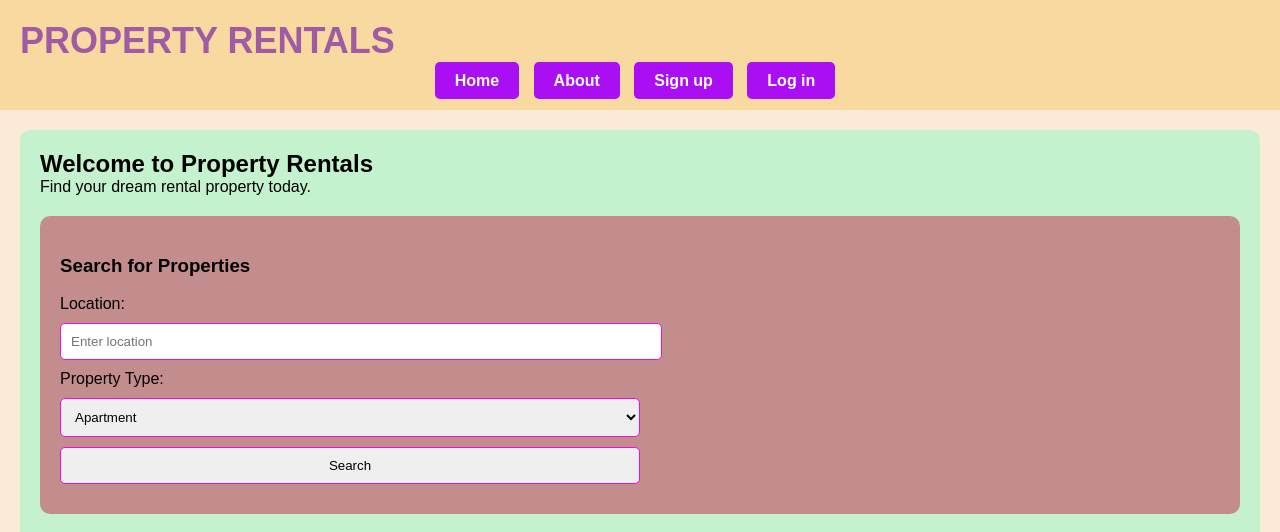
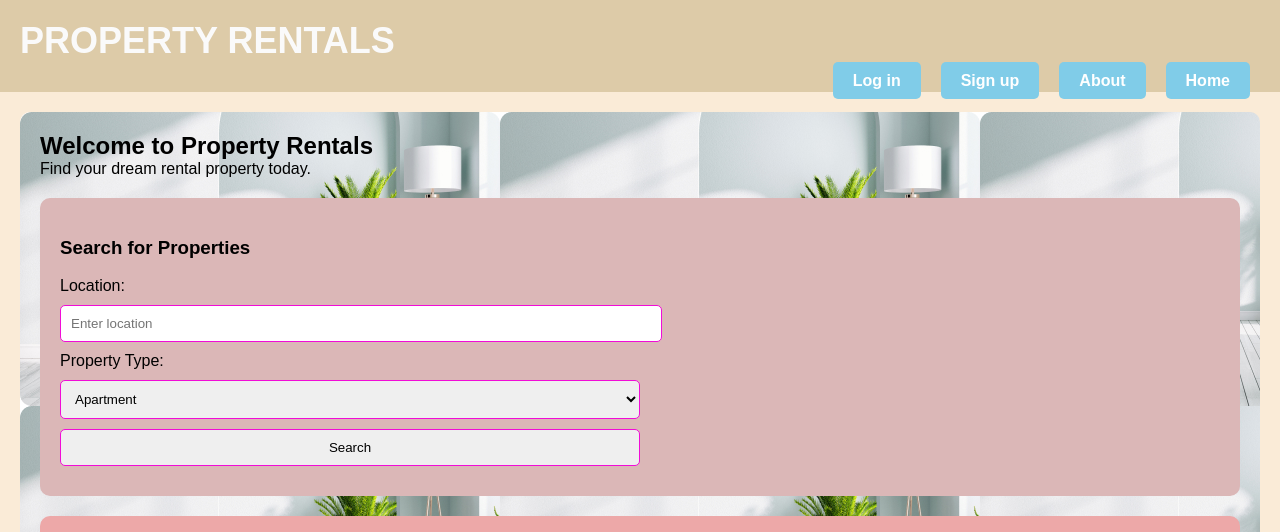
Before and after one commit to RIJULROJIO/Mini_Project-, a Django app: page / in a window 1280 px wide. Shown: the top 532 px of the page. Run offline with Django 4.2, Linux system fonts and the light colour scheme.

Commit message:
signup-login-validations etc

```diff
--- a/Mini Project Code/property_rental_platform/rental/urls.py
+++ b/Mini Project Code/property_rental_platform/rental/urls.py
@@ -9,6 +9,7 @@ urlpatterns = [
     path('login.html', views.login, name='login'),
     path('tenantpage.html', views.tenantpage, name='tenantpage'),
     path('ownerpage.html', views.ownerpage, name='ownerpage'),
+    path('index.html',views.logout_view, name='logout_view'),
 
 
 
--- a/Mini Project Code/property_rental_platform/rental/views.py
+++ b/Mini Project Code/property_rental_platform/rental/views.py
@@ -1,8 +1,12 @@
 from django.shortcuts import render,redirect
 from .forms import SignupForm
 from .models import UserProfile
+from django.contrib.auth import logout
+from django.contrib.sessions.models import Session
+
+
 from django.contrib.auth import authenticate, login
-from django.contrib.sessions.models import Session
+from django.contrib import messages  # Import the messages module
 
 
 
@@ -10,9 +14,6 @@ from django.contrib.sessions.models import Session
 
 def index(request):
     return render(request, 'index.html')
-from django.contrib import messages  # Import the messages module
-from .forms import SignupForm
-from django.shortcuts import render, redirect
 
 def signup(request):
     if request.method == 'POST':
@@ -38,6 +39,8 @@ def login(request):
 
             request.session['user_id'] = user.id
             request.session['user_role'] = user.role
+            request.session['username'] = user.username  # Store the username in the session
+
 
             # Redirect based on user role (if needed)
             if user.role == 'tenant':
@@ -46,12 +49,16 @@ def login(request):
                 return redirect('ownerpage.html')
             # Add more role-based redirects as needed
 
-            return redirect('index')  # Redirect to the index page after successful login
+            return redirect('index.html')  # Redirect to the index page after successful login
         else:
             # Handle invalid login credentials
             messages.error(request, 'Invalid username or password.')
 
     return render(request, 'login.html')
+def logout_view(request):
+    request.session.flush()  # Clear the current session
+    logout(request)
+    return redirect('index.html')
 
 
 
--- a/Mini Project Code/property_rental_platform/templates/index.html
+++ b/Mini Project Code/property_rental_platform/templates/index.html
@@ -1,8 +1,10 @@
-
+{% load static %}
 <!DOCTYPE html>
 <html>
 <head>
-    <title>Home Page</title>
+    <meta charset="UTF-8">
+    <meta name="viewport" content="width=device-width, initial-scale=1.0">
+    <title>Property Rentals - Find Your Dream Home</title>
     <style>
         /* Reset some default styles */
         body, h1, h2, p, ul, li {
@@ -13,7 +15,6 @@
         /* CSS for Header */
         body {
             font-family: Arial, sans-serif;
-            background-image: url(''); /* Add your background image URL here */
             background-size: cover;
             background-repeat: no-repeat;
             background-attachment: fixed;
@@ -21,7 +22,7 @@
         }
 
         header {
-            background-color: rgba(248, 210, 136, 0.7);
+            background-color: rgba(210, 190, 149, 0.7);
             color: #03294d;
             text-align: center;
             padding: 20px;
@@ -35,7 +36,7 @@
 
         a {
             text-decoration: none; /* Remove underline */
-            color: #9f5ca4; /* Change link color to orange; you can use any color you like */
+            color: #fafafa; /* Change link color to orange; you can use any color you like */
         }
 
         header nav ul {
@@ -49,10 +50,11 @@
         }
 
         header nav a {
+
             text-decoration: none;
             color: #fff;
             font-weight: bold;
-            background-color: #aa0ef2; /* Button background color */
+            background-color: #80cce8; /* Button background color */
             padding: 10px 20px; /* Adjust padding for buttons */
             border-radius: 5px; /* Add rounded corners */
             transition: background-color 0.3s; /* Smooth transition for hover effect */
@@ -65,15 +67,17 @@
         /* CSS for Main Content */
         main {
             padding: 20px;
-            background-color: rgba(191, 242, 206, 0.9); /* Add a semi-transparent white background */
+            background-color: rgba(185, 187, 186, 0.9); /* Add a semi-transparent white background */
             border-radius: 10px;
             margin: 20px;
+            background-image: url('{% static "images/prop.jpg" %}'); /* Add your background image URL here */
+
         }
 
         /* CSS for Search Form */
         .search-form {
             padding: 20px;
-            background-color: #c48d8d; /* Background color for the search form */
+            background-color: #dbb7b7; /* Background color for the search form */
             border-radius: 10px;
             margin: 20px 0;
         }
@@ -124,7 +128,7 @@
         /* CSS for Site Description Section */
         .site-description {
             padding: 20px;
-            background-color: #836767;
+            background-color: #b19999;
             border-radius: 10px;
             margin: 20px 0;
             text-align: center;
@@ -154,17 +158,17 @@
         }
     </style>
 </head>
-<body>
+<body >
 
     <header>
         <h1><a href="#">PROPERTY RENTALS</a></h1>
 
         <nav>
             <ul>
-                <li><a href="#">Home</a></li>
-                <li><a href="#">About</a></li>
-                <li><a href="signup.html">Sign up</a></li>
-                <li><a href="login.html">Log in</a></li>
+                <li style="float: right; margin-left: 10px;"><a href="#">Home</a></li>
+                <li style="float: right; margin-left: 10px;"><a href="#">About</a></li>
+                <li style="float: right; margin-left: 10px;"><a href="signup.html">Sign up</a></li>
+                <li style="float: right; margin-left: 10px;"><a href="login.html">Log in</a></li>
             </ul>
         </nav>
     </header>
--- a/Mini Project Code/property_rental_platform/templates/ownerpage.html
+++ b/Mini Project Code/property_rental_platform/templates/ownerpage.html
@@ -35,7 +35,7 @@
 
         a {
             text-decoration: none; /* Remove underline */
-            color: #c9ecd5; /* Change link color to orange; you can use any color you like */
+            color: #e5e8e6; /* Change link color to orange; you can use any color you like */
         }
 
         header nav ul {
@@ -115,7 +115,7 @@
             <ul>
                 <li><a href="#">Home</a></li>
                 <li><a href="edit-profile.html">Edit Profile</a></li>
-                <li><a href="logout.html">Log out</a></li>
+                <li><a href="index.html">Log out</a></li>
             </ul>
         </nav>
     </header>
@@ -123,7 +123,7 @@
     <main>
         <!-- User Info Section -->
         <div class="user-info">
-            <div class="user-name">User Name</div>
+            <div class="user-name">Welcome, {{ request.session.username }}</div>
             <div class="user-description">Property Owner</div>
         </div>
         <!-- End of User Info Section -->
--- a/Mini Project Code/property_rental_platform/templates/tenantpage.html
+++ b/Mini Project Code/property_rental_platform/templates/tenantpage.html
@@ -35,7 +35,7 @@
 
         a {
             text-decoration: none; /* Remove underline */
-            color: #f68630; /* Change link color to orange; you can use any color you like */
+            color: #d8d7d6; /* Change link color to orange; you can use any color you like */
         }
 
         header nav ul {
@@ -115,7 +115,7 @@
             <ul>
                 <li><a href="index.html">Home</a></li>
                 <li><a href="edit-profile.html">Edit Profile</a></li>
-                <li><a href="logout.html">Log out</a></li>
+                <li><a href="index.html">Log out</a></li>
             </ul>
         </nav>
     </header>
@@ -123,7 +123,7 @@
     <main>
         <!-- User Info Section -->
         <div class="user-info">
-            <div class="user-name">User Name</div>
+            <div class="user-name">Welcome, {{ request.session.username }}</div>
             <div class="user-description">Tenant</div>
         </div>
         <!-- End of User Info Section -->
```
Also changed, not shown: Mini Project Code/property_rental_platform/property_rental_platform/settings.py (+6 -1 lines), Mini Project Code/property_rental_platform/rental/forms.py (+16 -1 lines), Mini Project Code/property_rental_platform/templates/login.html (+8 -4 lines), Mini Project Code/property_rental_platform/templates/signup.html (+9 -4 lines), Mini Project Code/property_rental_platform/db.sqlite3, Mini Project Code/property_rental_platform/static/images/prop.jpg (added), Mini Project Code/property_rental_platform/static/images/prop2.jpg (added).
